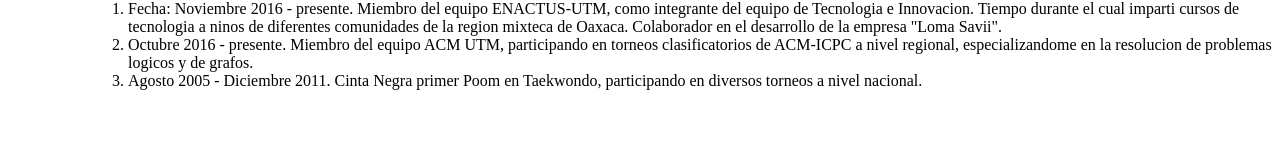
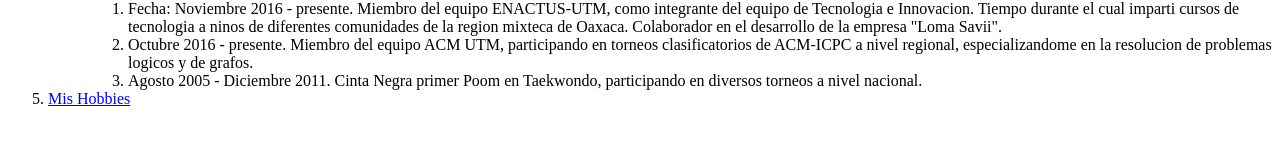
Before and after one commit to IngJLQuevedo/ProgramacionWeb, a plain HTML site: page Index.html in a window 1280 px wide. Shown: the part 458-600 px from the top of the page. Drawn offline with Linux system fonts and the light colour scheme.

Commit message:
Update Index.html

```diff
--- a/Index.html
+++ b/Index.html
@@ -42,6 +42,7 @@
 					Cinta Negra primer Poom en Taekwondo, participando en diversos torneos a nivel nacional.</li>
 				</ol>
 		</ul>
+		<li> <a href='Hobbies.html'> Mis Hobbies </a> </li>
 	</ol>
 </body>
 </html>
```
